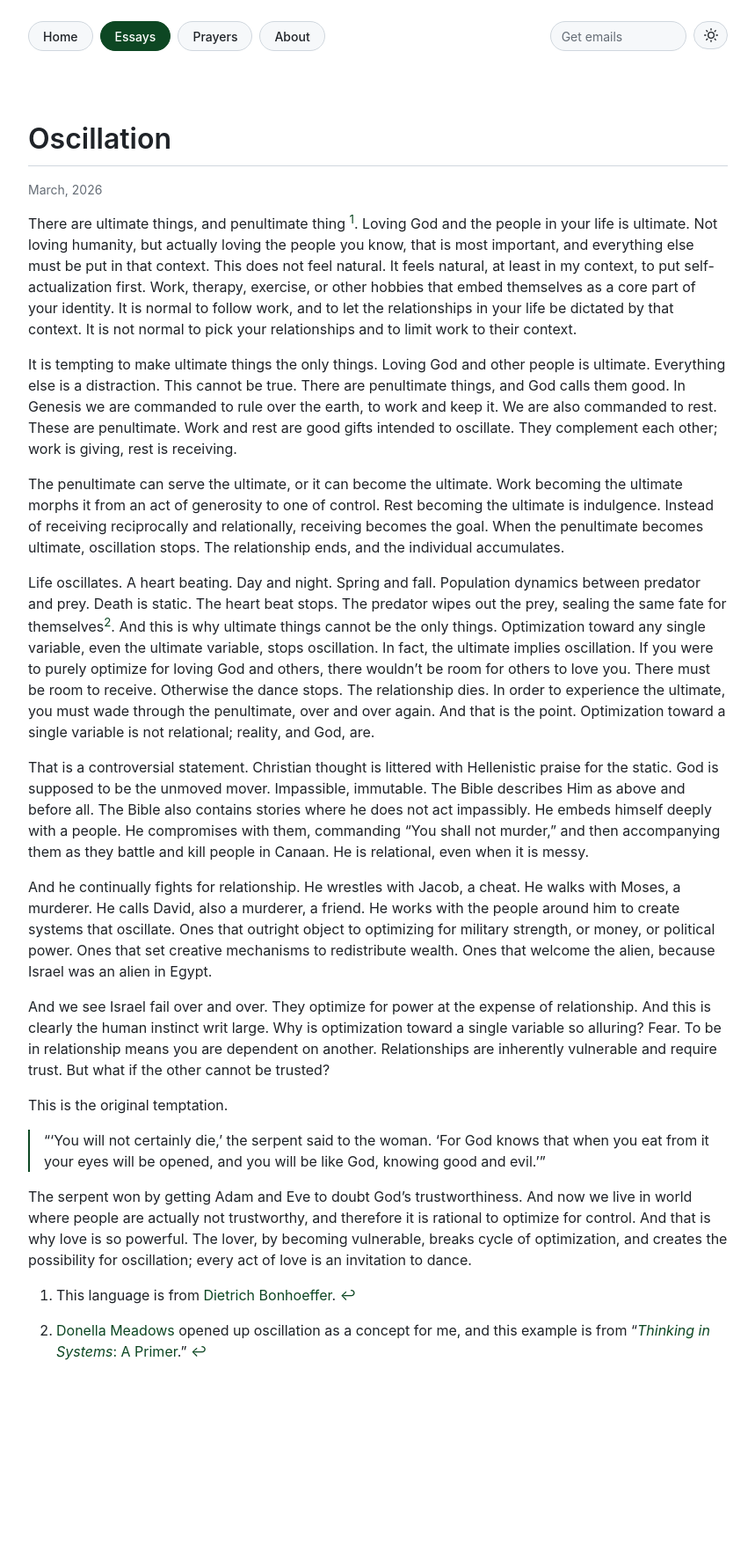
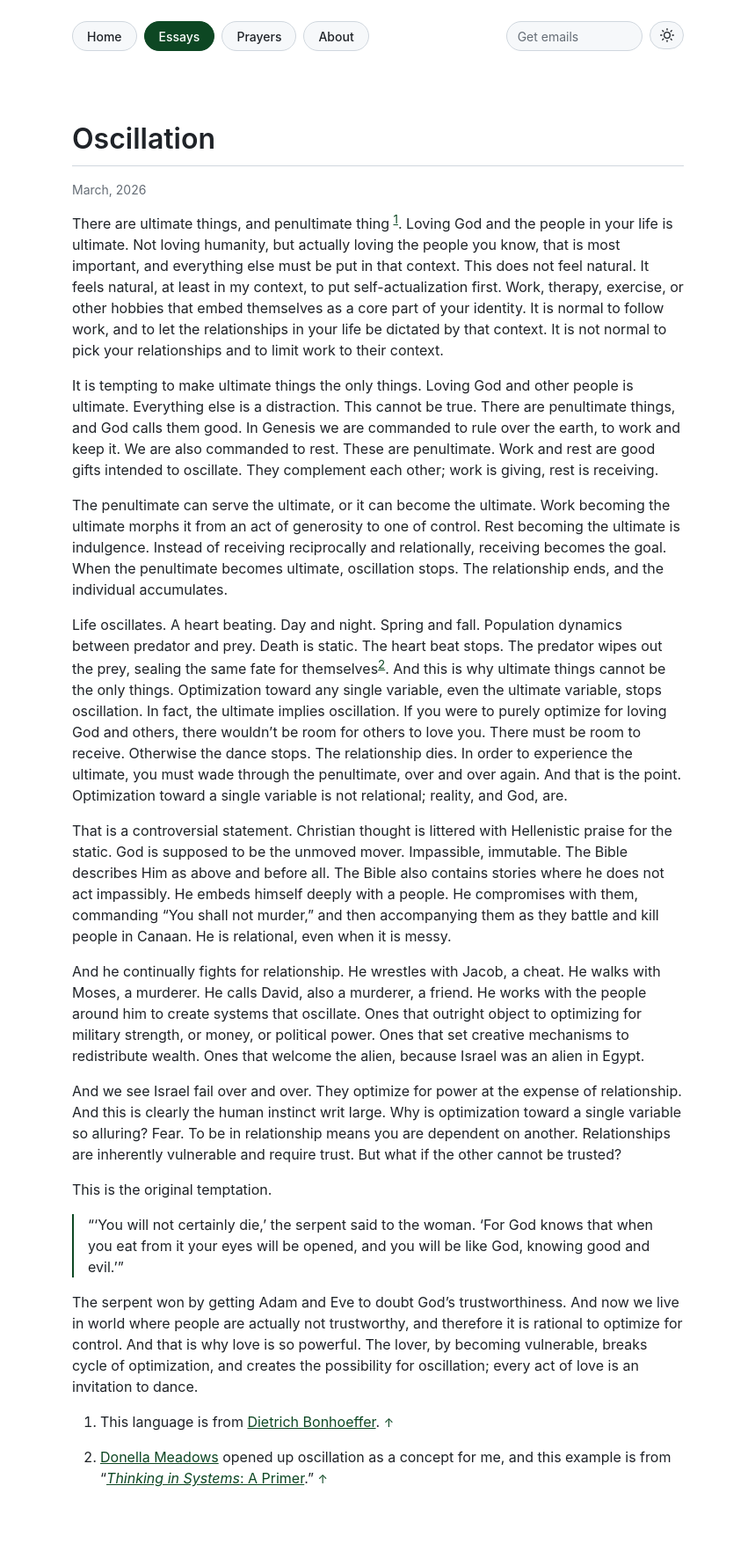
Before and after one commit to jack-t-skidmore/jack-t-skidmore.github.io, a Jekyll site: the page built from essays/oscillation.md, in a window 1280 px wide. Shown: the whole page at 88% size, without its empty margins (210-1069 px from the left). Built offline with Jekyll 4.4.1, drawn with Linux system fonts in a browser that asks for light colours; before the commit the page ends 1628 px from its top, so only the background shows below that.

Commit message:
Underline links, restyle footnote return, narrow content width
Underline all markdown links (including footnote refs). Replace kramdown's ↩
reverse-footnote glyph with a clean green up-caret (not underlined). Narrow the
header and content max-width from 860px to 760px.

Co-Authored-By: Claude Opus 4.8 <noreply@anthropic.com>

```diff
--- a/assets/css/style.css
+++ b/assets/css/style.css
@@ -62,7 +62,7 @@ body {
   align-items: flex-start;
   justify-content: space-between;
   padding: 1.5rem 2rem 1rem;
-  max-width: 860px;
+  max-width: 760px;
   margin: 0 auto;
   gap: 1rem;
 }
@@ -201,7 +201,7 @@ body {
 
 /* ===== Content ===== */
 .content {
-  max-width: 860px;
+  max-width: 760px;
   margin: 0 auto;
   padding: 1rem 2rem 4rem;
 }
@@ -233,13 +233,26 @@ body {
 
 .markdown-body a {
   color: var(--link);
-  text-decoration: none;
+  text-decoration: underline;
 }
 
 .markdown-body a:hover {
-  text-decoration: underline;
   color: var(--link-hover);
 }
+
+/* Footnotes — refs underline with the rule above; swap kramdown's ↩ return glyph for a clean up-caret */
+.markdown-body a.reversefootnote {
+  font-size: 0;
+  text-decoration: none;
+  margin-left: 0.35em;
+}
+.markdown-body a.reversefootnote::after {
+  content: "↑";
+  font-size: 0.85rem;
+  text-decoration: none;
+  color: var(--link);
+}
+.markdown-body a.reversefootnote:hover::after { color: var(--link-hover); }
 
 .markdown-body strong {
   font-weight: 600;
```
